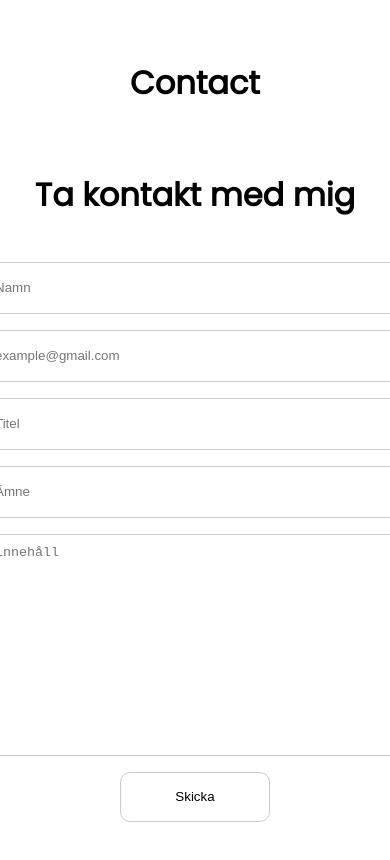
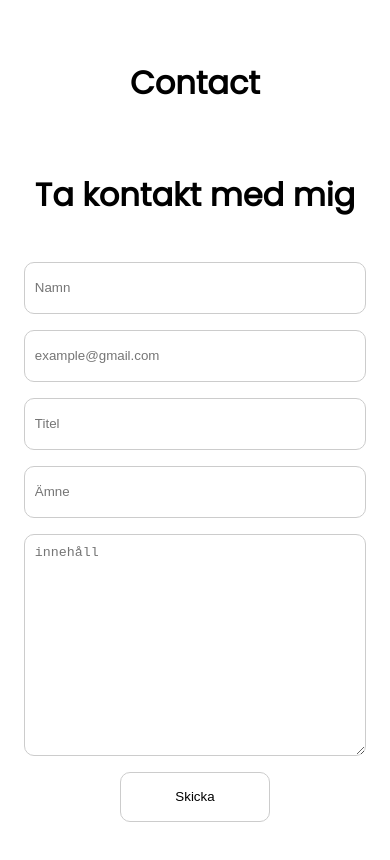
Before and after one commit to Cellmon95/anna-kajsa, a Next.js app: page /contact in a window 390 px wide. Built offline with nearby package versions, Linux system fonts and the light colour scheme.

Commit message:
fixed contactForm responsivnes

```diff
--- a/src/components/contactForm/ContactForm.module.css
+++ b/src/components/contactForm/ContactForm.module.css
@@ -4,8 +4,9 @@
   align-items: center;
   gap: 1rem;
   justify-content: center;
-  width: 25rem;
+  max-width: 25rem;
   height: auto;
+  margin: 0 10px;
 }
 
 .formWrapper {
```
